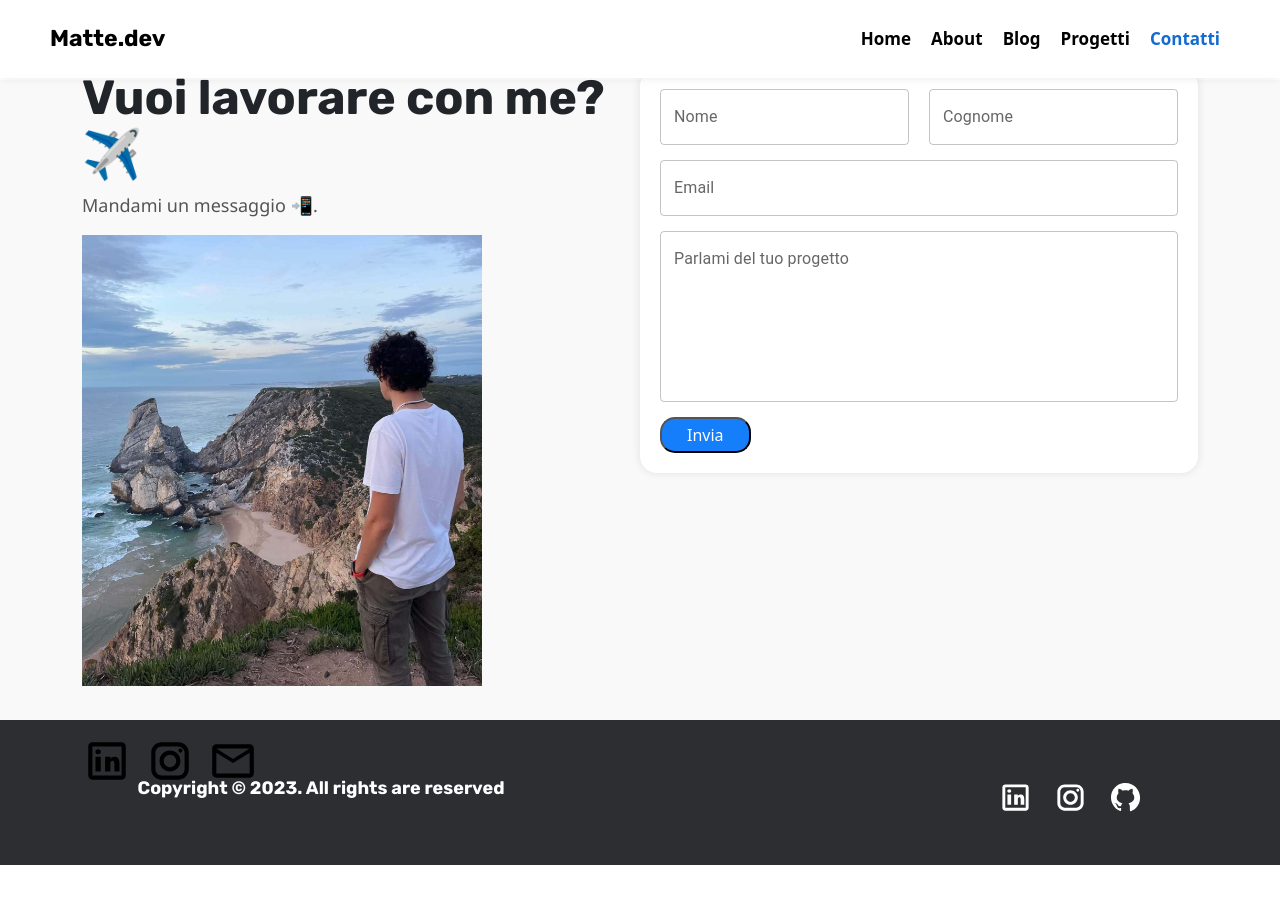
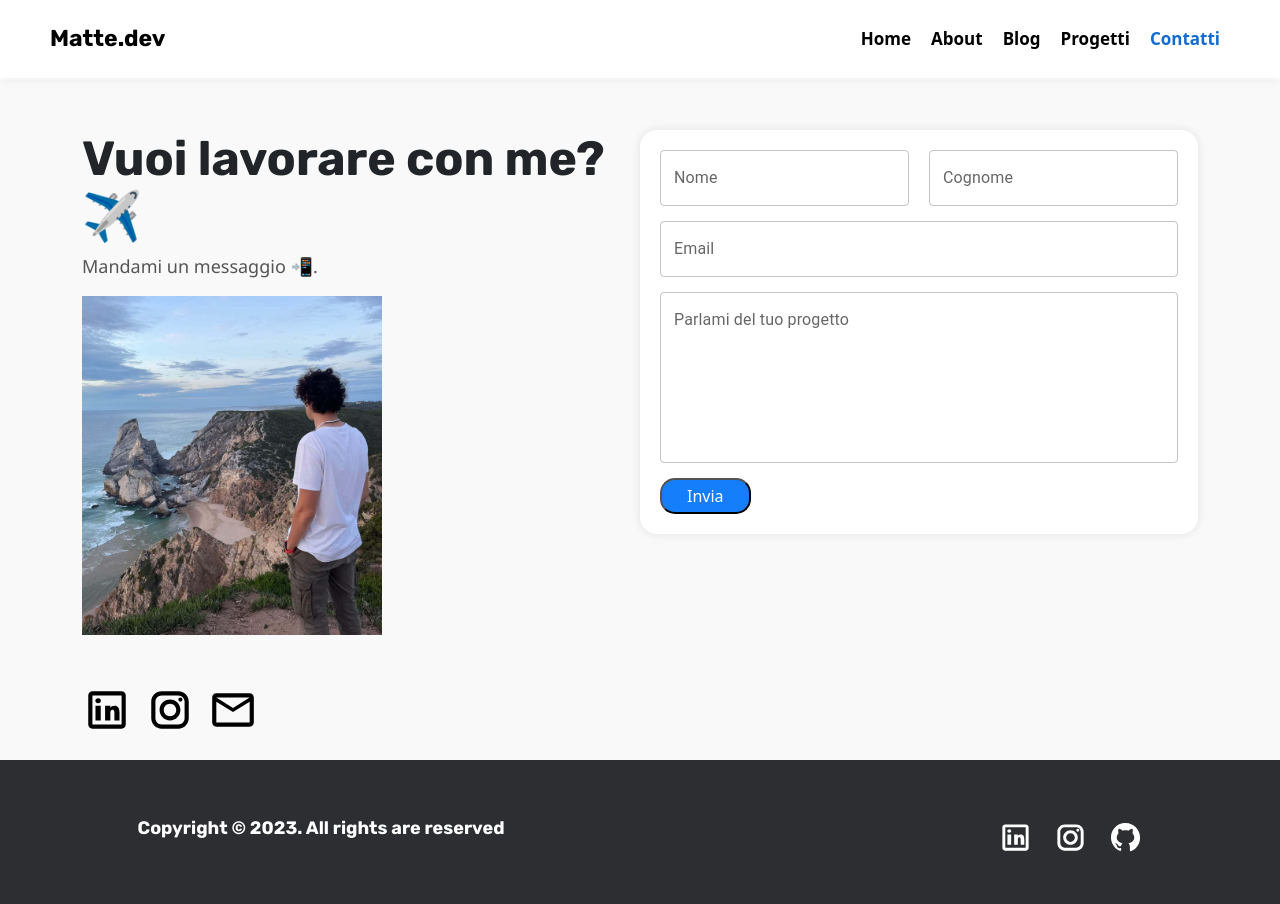
Before and after one commit to matteraggi/matteoraggiwebsite, a React (Vite) app: page /contatti in a window 1280 px wide. Before the commit the page ends 865 px from the top, so only its background shows below. Built offline with nearby package versions, Linux system fonts and the light colour scheme.

Commit message:
style: contact page update + changed last project card

```diff
--- a/src/App.css
+++ b/src/App.css
@@ -835,7 +835,7 @@ footer {
 }
 
 .contact-photo {
-  width: 400px;
+  width: 300px;
   height: auto;
   @media screen and (max-width: 1100px) {
     display: none;
@@ -968,7 +968,7 @@ footer {
   background-color: rgb(249, 249, 249);
   margin-top: 80px;
   display: flex;
-  height: 80vh;
+  height: auto;
   align-items: center;
   position: relative;
   width: 100%;
@@ -1023,7 +1023,7 @@ footer {
 }
 
 .contact-body {
-  margin-top: 80px;
+  margin-top: 50px;
   display: grid;
   grid-template-columns: 1fr 1fr;
   justify-content: center;
--- a/src/components/ProjectList.tsx
+++ b/src/components/ProjectList.tsx
@@ -64,7 +64,7 @@ const ProjectList = () => {
         website={false}
         download={false}
       />
-            <PortfolioCard
+            <PortfolioCardReverse
         heading="MissionBee"
         text="Applicazione iOS in Swift sviluppata per partecipare alla Swift Student Challenge. È un gioco per bambini che insegna a rispettare l'ambiente e il ruolo delle api in esso."
         sourceimage="../missionbee.png"
```
Also changed, not shown: 2 other files (tests, documents, lock files or other folders).
